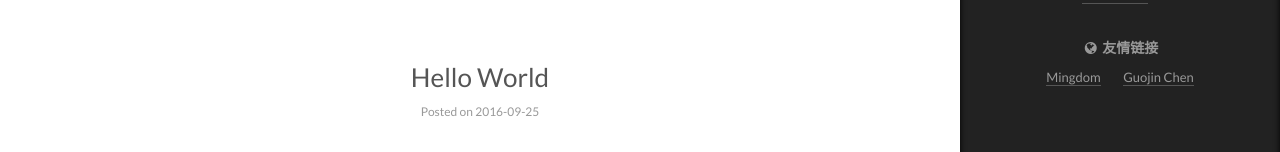
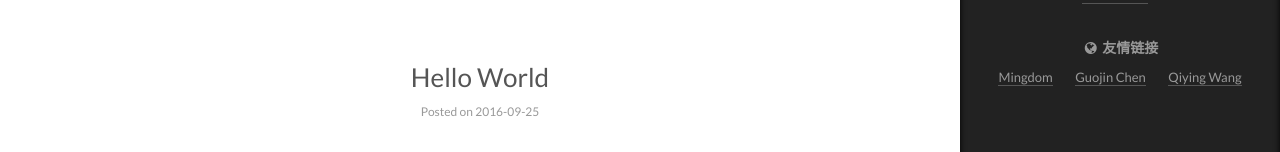
Before and after one commit to Spinozaaa/lizekang.github.io, a plain HTML site: page 2016/09/25/hello-world/index.html in a window 1280 px wide. Both pictures are taken after a click on the item "Overview". Shown: the part 319-471 px from the top of the page. Drawn offline with Linux system fonts and the light colour scheme.

Commit message:
Site updated: 2016-10-04 13:20:59

```diff
--- a/2016/09/25/hello-world/index.html
+++ b/2016/09/25/hello-world/index.html
@@ -451,6 +451,10 @@ Quick">
                   <a href="https://chenmo1996.github.io" title="Guojin Chen" target="_blank">Guojin Chen</a>
                 </li>
 
+                <li class="links-of-blogroll-item">
+                  <a href="https://wqylh.github.io" title="Qiying Wang" target="_blank">Qiying Wang</a>
+                </li>
+
             </ul>
           </div>
 
```
Also changed, not shown: about/index.html (+4 -0 lines), archives/2016/09/index.html (+4 -0 lines), archives/2016/index.html (+4 -0 lines), archives/index.html (+4 -0 lines), categories/index.html (+4 -0 lines), index.html (+4 -0 lines), tags/index.html (+4 -0 lines).
